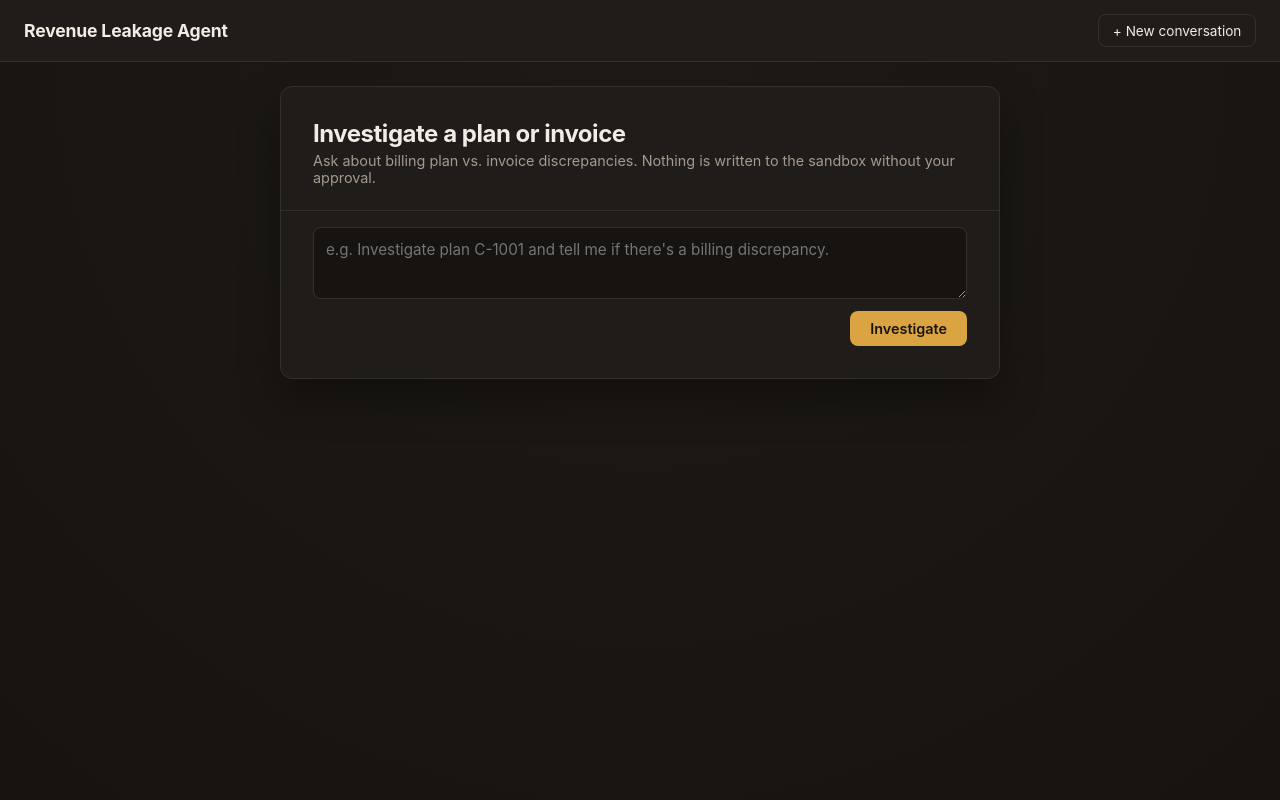
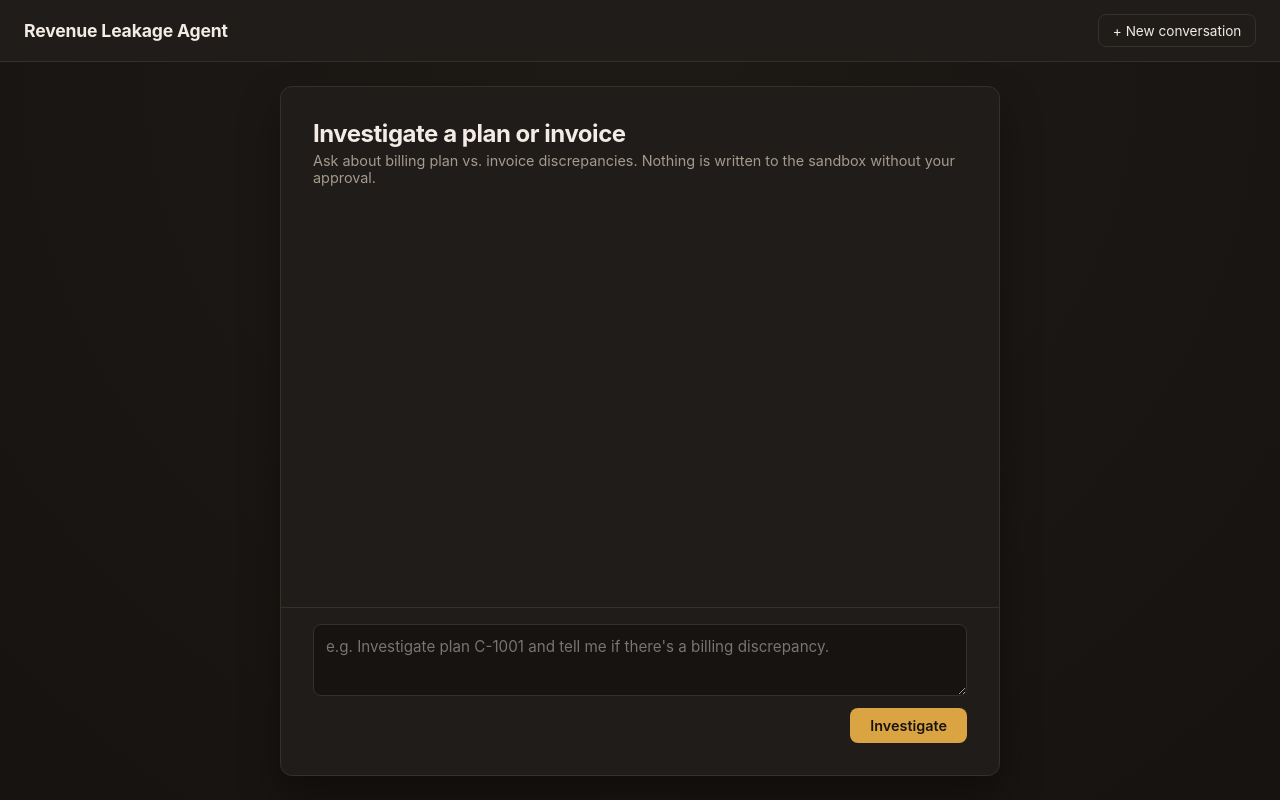
Before and after one commit to mgonzalezsanz/ai-leakage-detective, a FastAPI app: page / in a window 1280 px wide. Run offline with FastAPI, Linux system fonts and the light colour scheme.

Commit message:
fix: adjust body height and overflow in CSS for better layout control

```diff
--- a/ui/static/style.css
+++ b/ui/static/style.css
@@ -27,11 +27,12 @@
 
 body {
   margin: 0;
-  min-height: 100vh;
+  height: 100vh;
   display: flex;
   flex-direction: column;
   background: var(--bg);
   color: var(--text);
+  overflow: hidden;
 }
 
 /* ---- topbar ---- */
```
